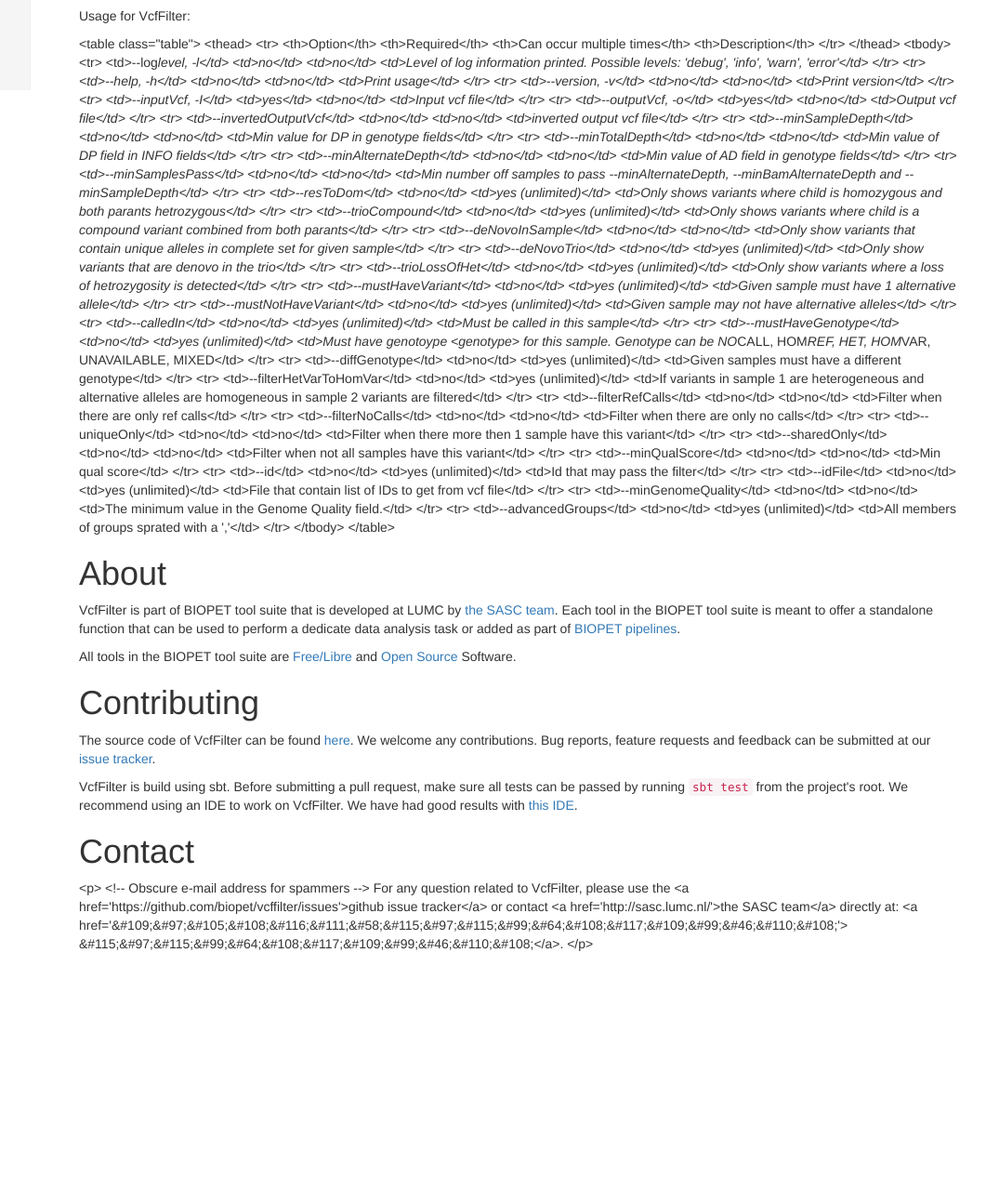
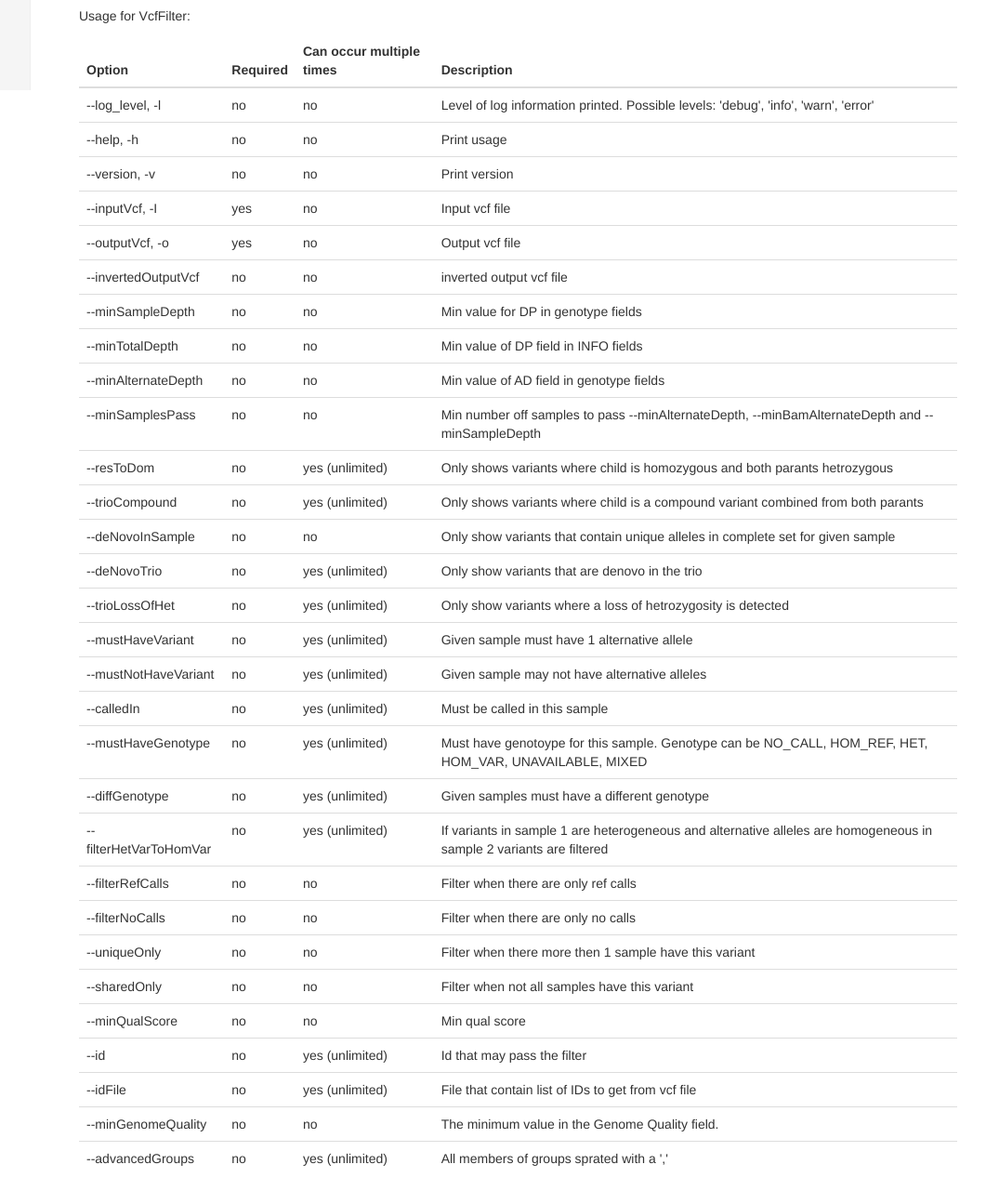
Before and after one commit to biopet/vcffilter, a plain HTML site: page develop/index.html in a window 1280 px wide. Shown: the part 703-1984 px from the top of the page at 93% size, without its empty margins (180-1241 px from the left). Before the commit the page ends 1738 px from the top, so only its background shows below. Drawn offline with nearby package versions, Linux system fonts and the light colour scheme.

Commit message:
updated site

```diff
--- a/develop/index.html
+++ b/develop/index.html
@@ -1,3 +1,24 @@
+<!--
+   Copyright (c) 2014 Biopet
+
+   Permission is hereby granted, free of charge, to any person obtaining a copy of
+   this software and associated documentation files (the "Software"), to deal in
+   the Software without restriction, including without limitation the rights to
+   use, copy, modify, merge, publish, distribute, sublicense, and/or sell copies of
+   the Software, and to permit persons to whom the Software is furnished to do so,
+   subject to the following conditions:
+
+   The above copyright notice and this permission notice shall be included in all
+   copies or substantial portions of the Software.
+
+   THE SOFTWARE IS PROVIDED "AS IS", WITHOUT WARRANTY OF ANY KIND, EXPRESS OR
+   IMPLIED, INCLUDING BUT NOT LIMITED TO THE WARRANTIES OF MERCHANTABILITY, FITNESS
+   FOR A PARTICULAR PURPOSE AND NONINFRINGEMENT. IN NO EVENT SHALL THE AUTHORS OR
+   COPYRIGHT HOLDERS BE LIABLE FOR ANY CLAIM, DAMAGES OR OTHER LIABILITY, WHETHER
+   IN AN ACTION OF CONTRACT, TORT OR OTHERWISE, ARISING FROM, OUT OF OR IN
+   CONNECTION WITH THE SOFTWARE OR THE USE OR OTHER DEALINGS IN THE SOFTWARE.
+-->
+
 <!DOCTYPE html>
 <html lang="en">
   <head>
@@ -108,198 +129,198 @@
 
         <h2 id="usage" class="section">Usage</h2>
         <p>Usage for VcfFilter:</p>
-        <p>&lt;table class=&quot;table&quot;&gt;
-          &lt;thead&gt;
-            &lt;tr&gt;
-              &lt;th&gt;Option&lt;/th&gt;
-              &lt;th&gt;Required&lt;/th&gt;
-              &lt;th&gt;Can occur multiple times&lt;/th&gt;
-              &lt;th&gt;Description&lt;/th&gt;
-            &lt;/tr&gt;
-          &lt;/thead&gt;
-          &lt;tbody&gt;
-            &lt;tr&gt;
-              &lt;td&gt;--log<em>level, -l&lt;/td&gt;
-              &lt;td&gt;no&lt;/td&gt;
-              &lt;td&gt;no&lt;/td&gt;
-              &lt;td&gt;Level of log information printed. Possible levels: &#39;debug&#39;, &#39;info&#39;, &#39;warn&#39;, &#39;error&#39;&lt;/td&gt;
-            &lt;/tr&gt;
-            &lt;tr&gt;
-              &lt;td&gt;--help, -h&lt;/td&gt;
-              &lt;td&gt;no&lt;/td&gt;
-              &lt;td&gt;no&lt;/td&gt;
-              &lt;td&gt;Print usage&lt;/td&gt;
-            &lt;/tr&gt;
-            &lt;tr&gt;
-              &lt;td&gt;--version, -v&lt;/td&gt;
-              &lt;td&gt;no&lt;/td&gt;
-              &lt;td&gt;no&lt;/td&gt;
-              &lt;td&gt;Print version&lt;/td&gt;
-            &lt;/tr&gt;
-            &lt;tr&gt;
-              &lt;td&gt;--inputVcf, -I&lt;/td&gt;
-              &lt;td&gt;yes&lt;/td&gt;
-              &lt;td&gt;no&lt;/td&gt;
-              &lt;td&gt;Input vcf file&lt;/td&gt;
-            &lt;/tr&gt;
-            &lt;tr&gt;
-              &lt;td&gt;--outputVcf, -o&lt;/td&gt;
-              &lt;td&gt;yes&lt;/td&gt;
-              &lt;td&gt;no&lt;/td&gt;
-              &lt;td&gt;Output vcf file&lt;/td&gt;
-            &lt;/tr&gt;
-            &lt;tr&gt;
-              &lt;td&gt;--invertedOutputVcf&lt;/td&gt;
-              &lt;td&gt;no&lt;/td&gt;
-              &lt;td&gt;no&lt;/td&gt;
-              &lt;td&gt;inverted output vcf file&lt;/td&gt;
-            &lt;/tr&gt;
-            &lt;tr&gt;
-              &lt;td&gt;--minSampleDepth&lt;/td&gt;
-              &lt;td&gt;no&lt;/td&gt;
-              &lt;td&gt;no&lt;/td&gt;
-              &lt;td&gt;Min value for DP in genotype fields&lt;/td&gt;
-            &lt;/tr&gt;
-            &lt;tr&gt;
-              &lt;td&gt;--minTotalDepth&lt;/td&gt;
-              &lt;td&gt;no&lt;/td&gt;
-              &lt;td&gt;no&lt;/td&gt;
-              &lt;td&gt;Min value of DP field in INFO fields&lt;/td&gt;
-            &lt;/tr&gt;
-            &lt;tr&gt;
-              &lt;td&gt;--minAlternateDepth&lt;/td&gt;
-              &lt;td&gt;no&lt;/td&gt;
-              &lt;td&gt;no&lt;/td&gt;
-              &lt;td&gt;Min value of AD field in genotype fields&lt;/td&gt;
-            &lt;/tr&gt;
-            &lt;tr&gt;
-              &lt;td&gt;--minSamplesPass&lt;/td&gt;
-              &lt;td&gt;no&lt;/td&gt;
-              &lt;td&gt;no&lt;/td&gt;
-              &lt;td&gt;Min number off samples to pass --minAlternateDepth, --minBamAlternateDepth and --minSampleDepth&lt;/td&gt;
-            &lt;/tr&gt;
-            &lt;tr&gt;
-              &lt;td&gt;--resToDom&lt;/td&gt;
-              &lt;td&gt;no&lt;/td&gt;
-              &lt;td&gt;yes (unlimited)&lt;/td&gt;
-              &lt;td&gt;Only shows variants where child is homozygous and both parants hetrozygous&lt;/td&gt;
-            &lt;/tr&gt;
-            &lt;tr&gt;
-              &lt;td&gt;--trioCompound&lt;/td&gt;
-              &lt;td&gt;no&lt;/td&gt;
-              &lt;td&gt;yes (unlimited)&lt;/td&gt;
-              &lt;td&gt;Only shows variants where child is a compound variant combined from both parants&lt;/td&gt;
-            &lt;/tr&gt;
-            &lt;tr&gt;
-              &lt;td&gt;--deNovoInSample&lt;/td&gt;
-              &lt;td&gt;no&lt;/td&gt;
-              &lt;td&gt;no&lt;/td&gt;
-              &lt;td&gt;Only show variants that contain unique alleles in complete set for given sample&lt;/td&gt;
-            &lt;/tr&gt;
-            &lt;tr&gt;
-              &lt;td&gt;--deNovoTrio&lt;/td&gt;
-              &lt;td&gt;no&lt;/td&gt;
-              &lt;td&gt;yes (unlimited)&lt;/td&gt;
-              &lt;td&gt;Only show variants that are denovo in the trio&lt;/td&gt;
-            &lt;/tr&gt;
-            &lt;tr&gt;
-              &lt;td&gt;--trioLossOfHet&lt;/td&gt;
-              &lt;td&gt;no&lt;/td&gt;
-              &lt;td&gt;yes (unlimited)&lt;/td&gt;
-              &lt;td&gt;Only show variants where a loss of hetrozygosity is detected&lt;/td&gt;
-            &lt;/tr&gt;
-            &lt;tr&gt;
-              &lt;td&gt;--mustHaveVariant&lt;/td&gt;
-              &lt;td&gt;no&lt;/td&gt;
-              &lt;td&gt;yes (unlimited)&lt;/td&gt;
-              &lt;td&gt;Given sample must have 1 alternative allele&lt;/td&gt;
-            &lt;/tr&gt;
-            &lt;tr&gt;
-              &lt;td&gt;--mustNotHaveVariant&lt;/td&gt;
-              &lt;td&gt;no&lt;/td&gt;
-              &lt;td&gt;yes (unlimited)&lt;/td&gt;
-              &lt;td&gt;Given sample may not have alternative alleles&lt;/td&gt;
-            &lt;/tr&gt;
-            &lt;tr&gt;
-              &lt;td&gt;--calledIn&lt;/td&gt;
-              &lt;td&gt;no&lt;/td&gt;
-              &lt;td&gt;yes (unlimited)&lt;/td&gt;
-              &lt;td&gt;Must be called in this sample&lt;/td&gt;
-            &lt;/tr&gt;
-            &lt;tr&gt;
-              &lt;td&gt;--mustHaveGenotype&lt;/td&gt;
-              &lt;td&gt;no&lt;/td&gt;
-              &lt;td&gt;yes (unlimited)&lt;/td&gt;
-              &lt;td&gt;Must have genotoype &lt;genotype&gt; for this sample. Genotype can be NO</em>CALL, HOM<em>REF, HET, HOM</em>VAR, UNAVAILABLE, MIXED&lt;/td&gt;
-            &lt;/tr&gt;
-            &lt;tr&gt;
-              &lt;td&gt;--diffGenotype&lt;/td&gt;
-              &lt;td&gt;no&lt;/td&gt;
-              &lt;td&gt;yes (unlimited)&lt;/td&gt;
-              &lt;td&gt;Given samples must have a different genotype&lt;/td&gt;
-            &lt;/tr&gt;
-            &lt;tr&gt;
-              &lt;td&gt;--filterHetVarToHomVar&lt;/td&gt;
-              &lt;td&gt;no&lt;/td&gt;
-              &lt;td&gt;yes (unlimited)&lt;/td&gt;
-              &lt;td&gt;If variants in sample 1 are heterogeneous and alternative alleles are homogeneous in sample 2 variants are filtered&lt;/td&gt;
-            &lt;/tr&gt;
-            &lt;tr&gt;
-              &lt;td&gt;--filterRefCalls&lt;/td&gt;
-              &lt;td&gt;no&lt;/td&gt;
-              &lt;td&gt;no&lt;/td&gt;
-              &lt;td&gt;Filter when there are only ref calls&lt;/td&gt;
-            &lt;/tr&gt;
-            &lt;tr&gt;
-              &lt;td&gt;--filterNoCalls&lt;/td&gt;
-              &lt;td&gt;no&lt;/td&gt;
-              &lt;td&gt;no&lt;/td&gt;
-              &lt;td&gt;Filter when there are only no calls&lt;/td&gt;
-            &lt;/tr&gt;
-            &lt;tr&gt;
-              &lt;td&gt;--uniqueOnly&lt;/td&gt;
-              &lt;td&gt;no&lt;/td&gt;
-              &lt;td&gt;no&lt;/td&gt;
-              &lt;td&gt;Filter when there more then 1 sample have this variant&lt;/td&gt;
-            &lt;/tr&gt;
-            &lt;tr&gt;
-              &lt;td&gt;--sharedOnly&lt;/td&gt;
-              &lt;td&gt;no&lt;/td&gt;
-              &lt;td&gt;no&lt;/td&gt;
-              &lt;td&gt;Filter when not all samples have this variant&lt;/td&gt;
-            &lt;/tr&gt;
-            &lt;tr&gt;
-              &lt;td&gt;--minQualScore&lt;/td&gt;
-              &lt;td&gt;no&lt;/td&gt;
-              &lt;td&gt;no&lt;/td&gt;
-              &lt;td&gt;Min qual score&lt;/td&gt;
-            &lt;/tr&gt;
-            &lt;tr&gt;
-              &lt;td&gt;--id&lt;/td&gt;
-              &lt;td&gt;no&lt;/td&gt;
-              &lt;td&gt;yes (unlimited)&lt;/td&gt;
-              &lt;td&gt;Id that may pass the filter&lt;/td&gt;
-            &lt;/tr&gt;
-            &lt;tr&gt;
-              &lt;td&gt;--idFile&lt;/td&gt;
-              &lt;td&gt;no&lt;/td&gt;
-              &lt;td&gt;yes (unlimited)&lt;/td&gt;
-              &lt;td&gt;File that contain list of IDs to get from vcf file&lt;/td&gt;
-            &lt;/tr&gt;
-            &lt;tr&gt;
-              &lt;td&gt;--minGenomeQuality&lt;/td&gt;
-              &lt;td&gt;no&lt;/td&gt;
-              &lt;td&gt;no&lt;/td&gt;
-              &lt;td&gt;The minimum value in the Genome Quality field.&lt;/td&gt;
-            &lt;/tr&gt;
-            &lt;tr&gt;
-              &lt;td&gt;--advancedGroups&lt;/td&gt;
-              &lt;td&gt;no&lt;/td&gt;
-              &lt;td&gt;yes (unlimited)&lt;/td&gt;
-              &lt;td&gt;All members of groups sprated with a &#39;,&#39;&lt;/td&gt;
-            &lt;/tr&gt;
-          &lt;/tbody&gt;
-        &lt;/table&gt;</p>
+        <table class="table">
+          <thead>
+            <tr>
+              <th>Option</th>
+              <th>Required</th>
+              <th>Can occur multiple times</th>
+              <th>Description</th>
+            </tr>
+          </thead>
+          <tbody>
+            <tr>
+              <td>--log_level, -l</td>
+              <td>no</td>
+              <td>no</td>
+              <td>Level of log information printed. Possible levels: &#39;debug&#39;, &#39;info&#39;, &#39;warn&#39;, &#39;error&#39;</td>
+            </tr>
+            <tr>
+              <td>--help, -h</td>
+              <td>no</td>
+              <td>no</td>
+              <td>Print usage</td>
+            </tr>
+            <tr>
+              <td>--version, -v</td>
+              <td>no</td>
+              <td>no</td>
+              <td>Print version</td>
+            </tr>
+            <tr>
+              <td>--inputVcf, -I</td>
+              <td>yes</td>
+              <td>no</td>
+              <td>Input vcf file</td>
+            </tr>
+            <tr>
+              <td>--outputVcf, -o</td>
+              <td>yes</td>
+              <td>no</td>
+              <td>Output vcf file</td>
+            </tr>
+            <tr>
+              <td>--invertedOutputVcf</td>
+              <td>no</td>
+              <td>no</td>
+              <td>inverted output vcf file</td>
+            </tr>
+            <tr>
+              <td>--minSampleDepth</td>
+              <td>no</td>
+              <td>no</td>
+              <td>Min value for DP in genotype fields</td>
+            </tr>
+            <tr>
+              <td>--minTotalDepth</td>
+              <td>no</td>
+              <td>no</td>
+              <td>Min value of DP field in INFO fields</td>
+            </tr>
+            <tr>
+              <td>--minAlternateDepth</td>
+              <td>no</td>
+              <td>no</td>
+              <td>Min value of AD field in genotype fields</td>
+            </tr>
+            <tr>
+              <td>--minSamplesPass</td>
+              <td>no</td>
+              <td>no</td>
+              <td>Min number off samples to pass --minAlternateDepth, --minBamAlternateDepth and --minSampleDepth</td>
+            </tr>
+            <tr>
+              <td>--resToDom</td>
+              <td>no</td>
+              <td>yes (unlimited)</td>
+              <td>Only shows variants where child is homozygous and both parants hetrozygous</td>
+            </tr>
+            <tr>
+              <td>--trioCompound</td>
+              <td>no</td>
+              <td>yes (unlimited)</td>
+              <td>Only shows variants where child is a compound variant combined from both parants</td>
+            </tr>
+            <tr>
+              <td>--deNovoInSample</td>
+              <td>no</td>
+              <td>no</td>
+              <td>Only show variants that contain unique alleles in complete set for given sample</td>
+            </tr>
+            <tr>
+              <td>--deNovoTrio</td>
+              <td>no</td>
+              <td>yes (unlimited)</td>
+              <td>Only show variants that are denovo in the trio</td>
+            </tr>
+            <tr>
+              <td>--trioLossOfHet</td>
+              <td>no</td>
+              <td>yes (unlimited)</td>
+              <td>Only show variants where a loss of hetrozygosity is detected</td>
+            </tr>
+            <tr>
+              <td>--mustHaveVariant</td>
+              <td>no</td>
+              <td>yes (unlimited)</td>
+              <td>Given sample must have 1 alternative allele</td>
+            </tr>
+            <tr>
+              <td>--mustNotHaveVariant</td>
+              <td>no</td>
+              <td>yes (unlimited)</td>
+              <td>Given sample may not have alternative alleles</td>
+            </tr>
+            <tr>
+              <td>--calledIn</td>
+              <td>no</td>
+              <td>yes (unlimited)</td>
+              <td>Must be called in this sample</td>
+            </tr>
+            <tr>
+              <td>--mustHaveGenotype</td>
+              <td>no</td>
+              <td>yes (unlimited)</td>
+              <td>Must have genotoype <genotype> for this sample. Genotype can be NO_CALL, HOM_REF, HET, HOM_VAR, UNAVAILABLE, MIXED</td>
+            </tr>
+            <tr>
+              <td>--diffGenotype</td>
+              <td>no</td>
+              <td>yes (unlimited)</td>
+              <td>Given samples must have a different genotype</td>
+            </tr>
+            <tr>
+              <td>--filterHetVarToHomVar</td>
+              <td>no</td>
+              <td>yes (unlimited)</td>
+              <td>If variants in sample 1 are heterogeneous and alternative alleles are homogeneous in sample 2 variants are filtered</td>
+            </tr>
+            <tr>
+              <td>--filterRefCalls</td>
+              <td>no</td>
+              <td>no</td>
+              <td>Filter when there are only ref calls</td>
+            </tr>
+            <tr>
+              <td>--filterNoCalls</td>
+              <td>no</td>
+              <td>no</td>
+              <td>Filter when there are only no calls</td>
+            </tr>
+            <tr>
+              <td>--uniqueOnly</td>
+              <td>no</td>
+              <td>no</td>
+              <td>Filter when there more then 1 sample have this variant</td>
+            </tr>
+            <tr>
+              <td>--sharedOnly</td>
+              <td>no</td>
+              <td>no</td>
+              <td>Filter when not all samples have this variant</td>
+            </tr>
+            <tr>
+              <td>--minQualScore</td>
+              <td>no</td>
+              <td>no</td>
+              <td>Min qual score</td>
+            </tr>
+            <tr>
+              <td>--id</td>
+              <td>no</td>
+              <td>yes (unlimited)</td>
+              <td>Id that may pass the filter</td>
+            </tr>
+            <tr>
+              <td>--idFile</td>
+              <td>no</td>
+              <td>yes (unlimited)</td>
+              <td>File that contain list of IDs to get from vcf file</td>
+            </tr>
+            <tr>
+              <td>--minGenomeQuality</td>
+              <td>no</td>
+              <td>no</td>
+              <td>The minimum value in the Genome Quality field.</td>
+            </tr>
+            <tr>
+              <td>--advancedGroups</td>
+              <td>no</td>
+              <td>yes (unlimited)</td>
+              <td>All members of groups sprated with a &#39;,&#39;</td>
+            </tr>
+          </tbody>
+        </table>
 
         <h1 id="about" class="section">About</h1>
         <p>VcfFilter is part of BIOPET tool suite that is developed at LUMC by <a href="http://sasc.lumc.nl/">the SASC team</a>.
@@ -317,14 +338,14 @@
         good results with <a href="https://www.jetbrains.com/idea/">this IDE</a>.</p>
 
         <h1 id="contact" class="section">Contact</h1>
-        <p>&lt;p&gt;
-          &lt;!-- Obscure e-mail address for spammers --&gt;
+        <p>
+          <!-- Obscure e-mail address for spammers -->
         For any question related to VcfFilter, please use the
-        &lt;a href=&#39;https://github.com/biopet/vcffilter/issues&#39;&gt;github issue tracker&lt;/a&gt;
+        <a href='https://github.com/biopet/vcffilter/issues'>github issue tracker</a>
         or contact
-         &lt;a href=&#39;http://sasc.lumc.nl/&#39;&gt;the SASC team&lt;/a&gt; directly at: &lt;a href=&#39;&amp;#109;&amp;#97;&amp;#105;&amp;#108;&amp;#116;&amp;#111;&amp;#58;&amp;#115;&amp;#97;&amp;#115;&amp;#99;&amp;#64;&amp;#108;&amp;#117;&amp;#109;&amp;#99;&amp;#46;&amp;#110;&amp;#108;&#39;&gt;
-        &amp;#115;&amp;#97;&amp;#115;&amp;#99;&amp;#64;&amp;#108;&amp;#117;&amp;#109;&amp;#99;&amp;#46;&amp;#110;&amp;#108;&lt;/a&gt;.
-        &lt;/p&gt;</p>
+         <a href='http://sasc.lumc.nl/'>the SASC team</a> directly at: <a href='&#109;&#97;&#105;&#108;&#116;&#111;&#58;&#115;&#97;&#115;&#99;&#64;&#108;&#117;&#109;&#99;&#46;&#110;&#108;'>
+        &#115;&#97;&#115;&#99;&#64;&#108;&#117;&#109;&#99;&#46;&#110;&#108;</a>.
+        </p>
 
       </div>
     </div>
```
Also changed, not shown: develop/api/nl/biopet/tools/vcffilter/VcfFilter$.html (+34 -0 lines), develop/css/docs.css (+21 -0 lines).
